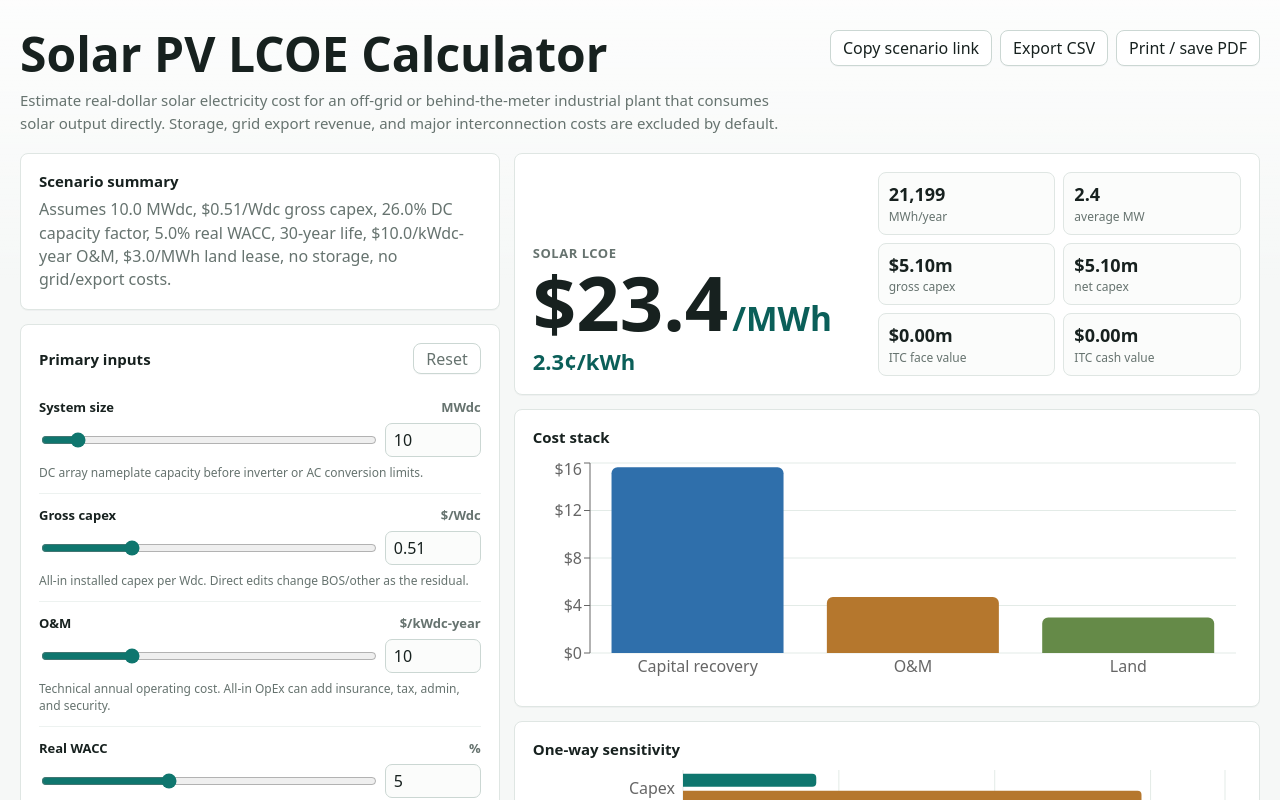
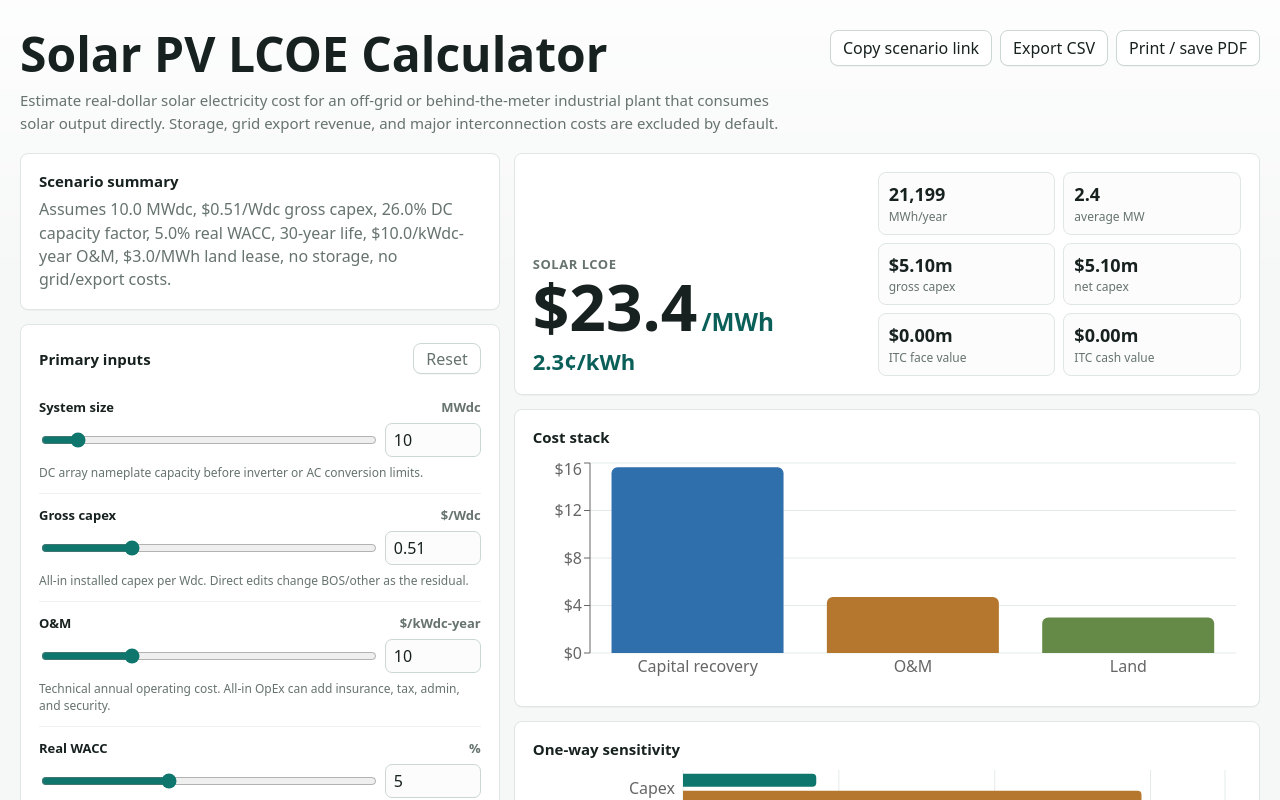
Before and after one commit to guffi/solar-calculator, a React (Vite) app: page / in a window 1280 px wide. Shown: the top 800 px of the page. Built offline with nearby package versions, Linux system fonts and the light colour scheme.

Commit message:
Tighten visual QA selectors

```diff
--- a/src/styles.css
+++ b/src/styles.css
@@ -67,8 +67,8 @@ input[type="range"] { width: 100%; accent-color: var(--accent); }
 
 .resultPanel { display: grid; grid-template-columns: minmax(260px, .9fr) minmax(250px, 1fr); gap: 18px; align-items: end; position: sticky; top: 12px; z-index: 1; }
 .eyebrow { color: var(--muted); font-size: 13px; font-weight: 800; letter-spacing: .04em; text-transform: uppercase; }
-.bigResult { display: flex; align-items: baseline; flex-wrap: wrap; gap: 0 4px; max-width: 100%; margin-top: 4px; font-size: clamp(48px, 6.2vw, 76px); line-height: .95; font-weight: 780; font-variant-numeric: tabular-nums; letter-spacing: 0; }
-.bigUnit { font-size: .44em; color: var(--accent-strong); white-space: nowrap; }
+.bigResult { display: flex; align-items: baseline; flex-wrap: nowrap; gap: 4px; max-width: 100%; margin-top: 4px; font-size: clamp(46px, 5vw, 68px); line-height: .95; font-weight: 780; font-variant-numeric: tabular-nums; letter-spacing: 0; white-space: nowrap; }
+.bigUnit { font-size: .38em; color: var(--accent-strong); white-space: nowrap; }
 .subResult { margin-top: 8px; color: var(--accent-strong); font-size: 22px; font-weight: 760; }
 .metricGrid { display: grid; grid-template-columns: repeat(2, minmax(0, 1fr)); gap: 8px; }
 .metricGrid span { min-height: 58px; border: 1px solid var(--border); background: var(--panel-soft); border-radius: 8px; padding: 10px; color: var(--muted); font-size: 12px; line-height: 1.25; }
```
Also changed, not shown: 1 other file (tests, documents, lock files or other folders).
